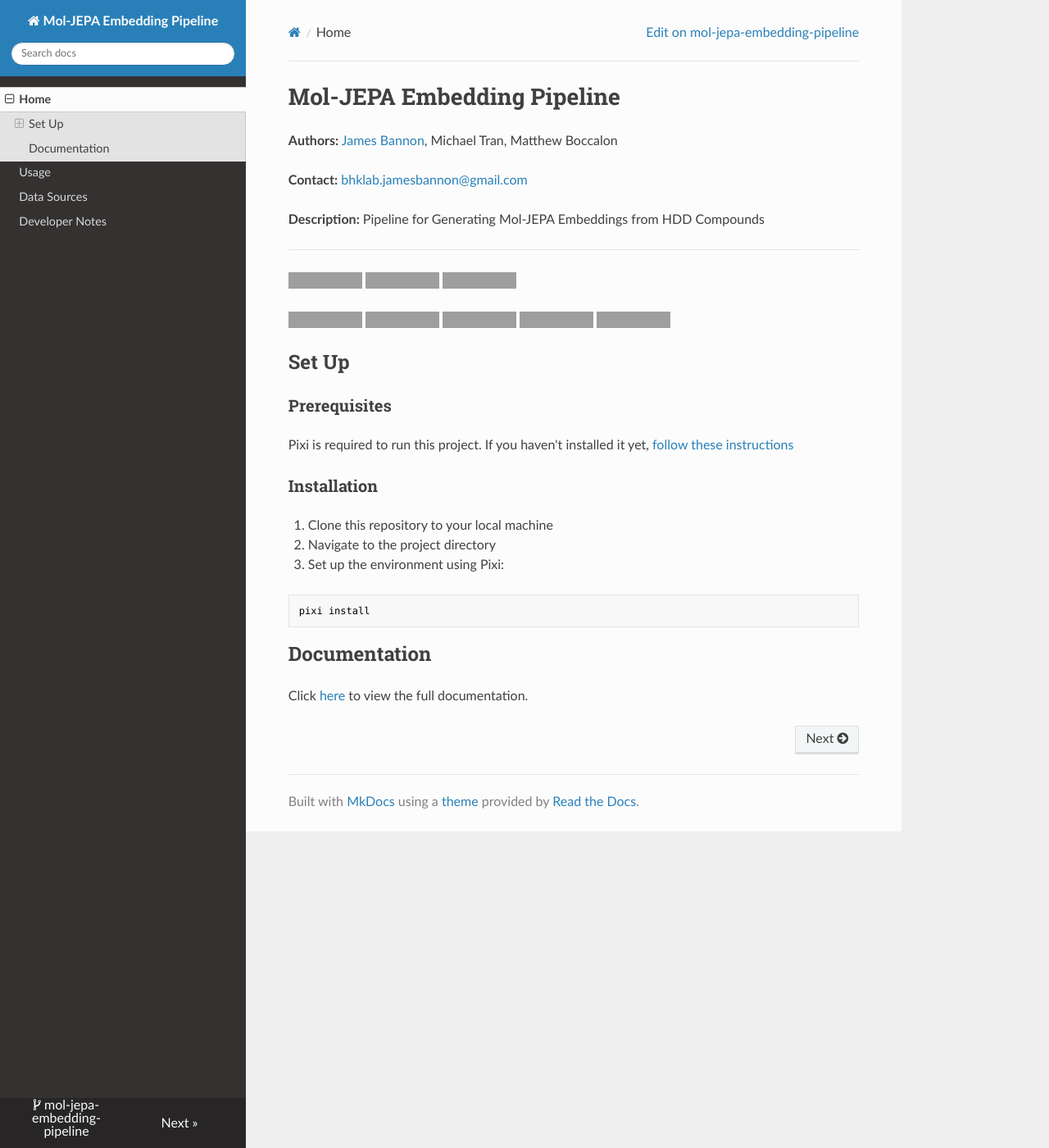
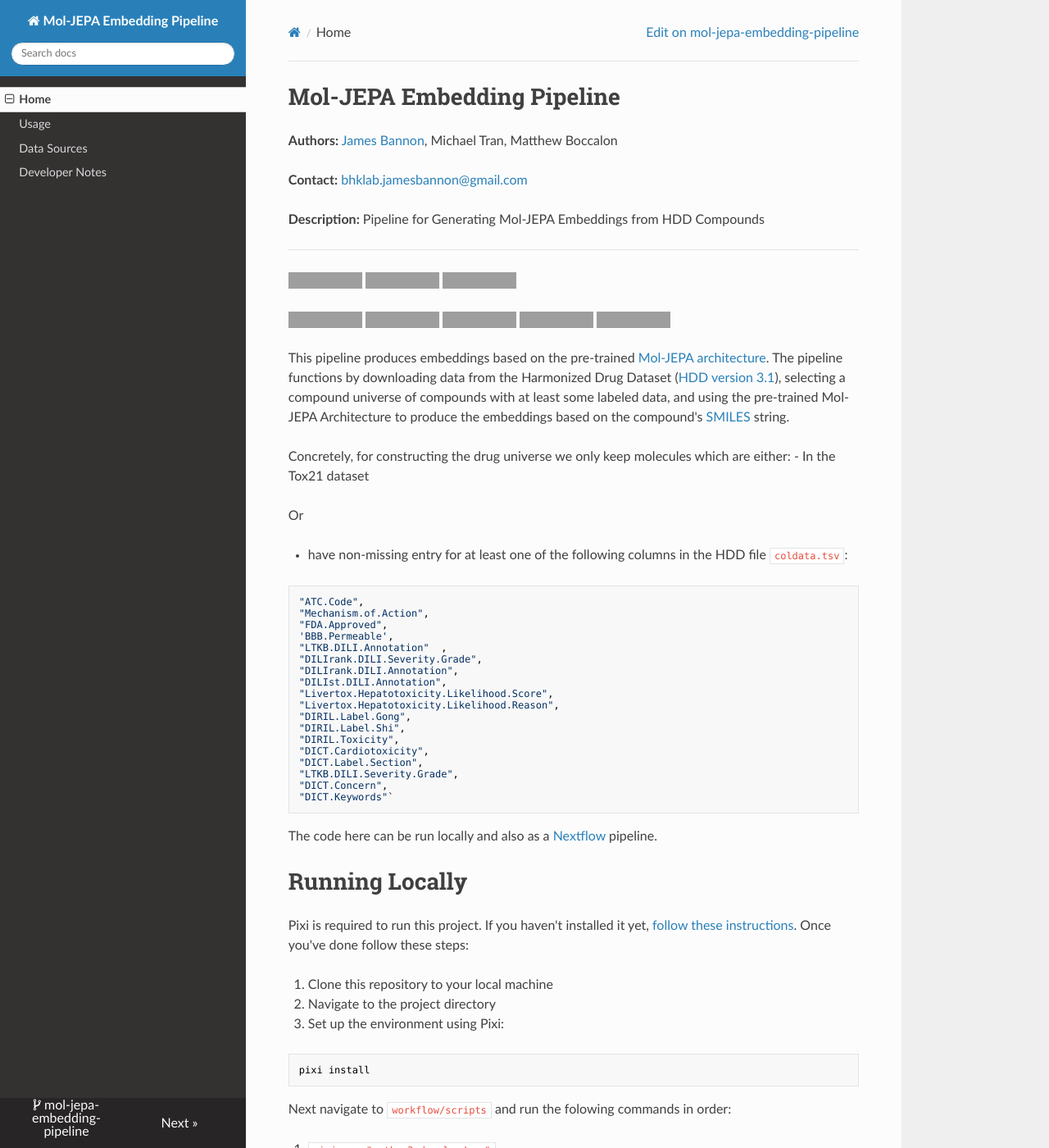
Before and after one commit to bhklab/mol-jepa-embedding-pipeline, an MkDocs documentation site: the page built from docs/README.md, in a window 1280 px wide and 1400 px high. Shown: the whole window at 82% size. Built offline with MkDocs 1.6.1, drawn with Linux system fonts in a browser that asks for light colours; nearby versions of some CDN libraries; some of the changed text lies outside the part shown; grey boxes are pictures that could not be loaded.

Commit message:
chore: fixing readme

````diff
--- a/docs/README.md
+++ b/docs/README.md
@@ -18,14 +18,42 @@
 ![GitHub contributors](https://img.shields.io/github/contributors/bhklab/mol-jepa-embedding-pipeline?style=flat-square)
 ![GitHub release (latest by date)](https://img.shields.io/github/v/release/bhklab/mol-jepa-embedding-pipeline?style=flat-square)
 
-## Set Up
 
-### Prerequisites
+This pipeline produces embeddings based on the pre-trained [Mol-JEPA architecture](https://arxiv.org/abs/2608.22642). The pipeline functions by downloading data from the Harmonized Drug Dataset ([HDD version 3.1](https://www.orcestra.ca/annotations/6ae4fc5833e1ba54a5335fda)), selecting a compound universe of compounds with at least some labeled data, and using the pre-trained Mol-JEPA Architecture to produce the embeddings based on the compound's [SMILES](https://en.wikipedia.org/wiki/Simplified_Molecular_Input_Line_Entry_System) string.
 
-Pixi is required to run this project.
-If you haven't installed it yet, [follow these instructions](https://pixi.sh/latest/)
+Concretely, for constructing the drug universe we only keep molecules which are either:
+- In the Tox21 dataset
 
-### Installation
+Or
+
+- have non-missing entry for at least one of the following columns in the HDD file `coldata.tsv`:
+```bash
+"ATC.Code",
+"Mechanism.of.Action",
+"FDA.Approved",
+'BBB.Permeable',
+"LTKB.DILI.Annotation"	,
+"DILIrank.DILI.Severity.Grade",
+"DILIrank.DILI.Annotation",
+"DILIst.DILI.Annotation",
+"Livertox.Hepatotoxicity.Likelihood.Score",
+"Livertox.Hepatotoxicity.Likelihood.Reason",
+"DIRIL.Label.Gong",
+"DIRIL.Label.Shi",
+"DIRIL.Toxicity",
+"DICT.Cardiotoxicity",
+"DICT.Label.Section",
+"LTKB.DILI.Severity.Grade",
+"DICT.Concern",
+"DICT.Keywords"`
+```
+The code here can be run locally and also as a [Nextflow](https://www.nextflow.io) pipeline.
+
+
+# Running Locally
+
+
+Pixi is required to run this project. If you haven't installed it yet, [follow these instructions](https://pixi.sh/latest/). Once you've done follow these steps:
 
 1. Clone this repository to your local machine
 2. Navigate to the project directory
@@ -35,6 +63,14 @@ If you haven't installed it yet, [follow these instructions](https://pixi.sh/lat
 pixi install
 ```
 
-## Documentation
+Next navigate to `workflow/scripts` and run the folowing commands in order:
 
-Click [here](https://bhklab.github.io/mol-jepa-embedding-pipeline) to view the full documentation.
+1. `pixi run "python3 download.py"`
+2. `pixi run "python3 construct_drug_universe.py"`
+3. `pixi run "python3 generate_embeddings.py"`
+
+
+This will put the resulting embeddings in the `data/results` folder.
+
+
+# Running with Nextflow
````
Also changed, not shown: 1 other file.
